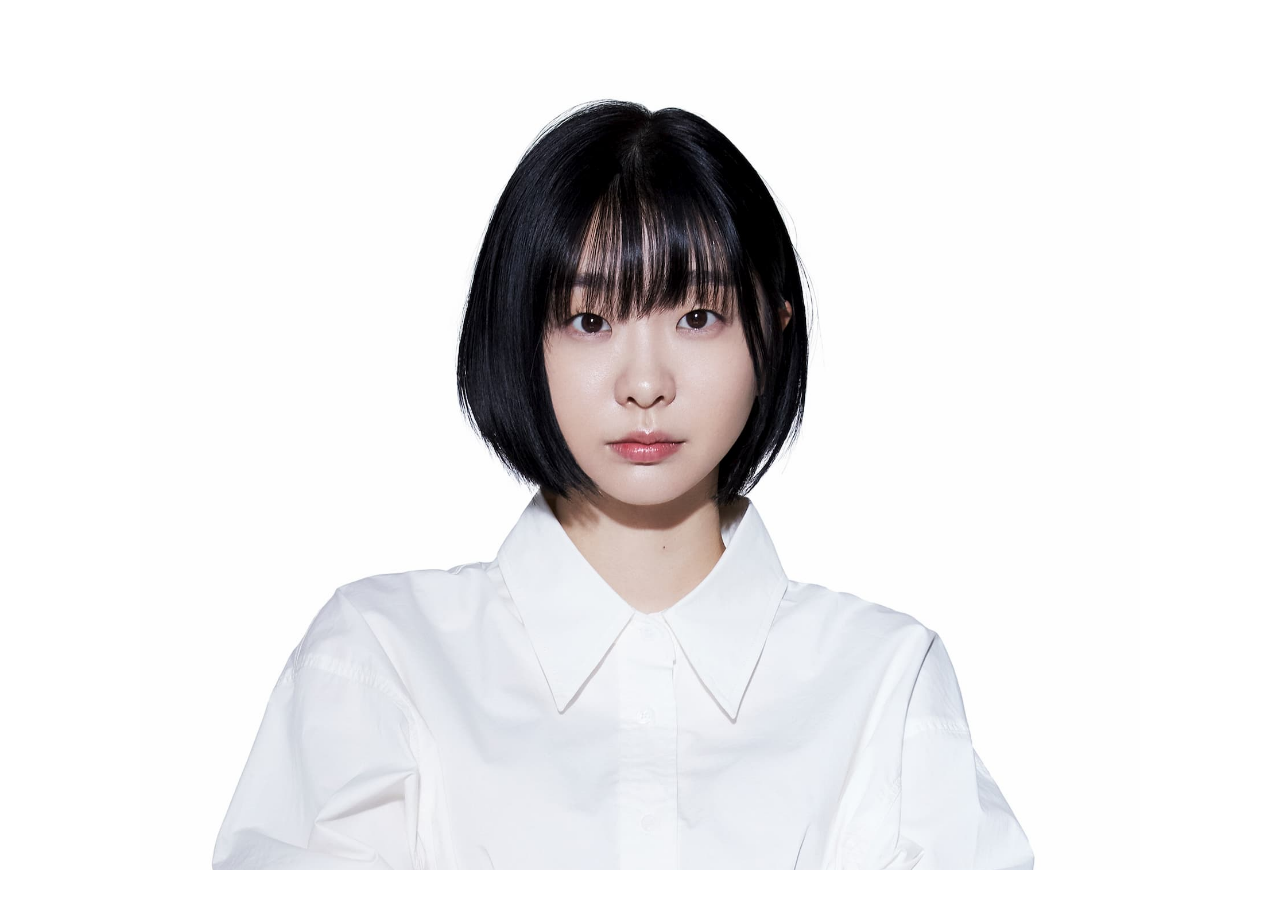
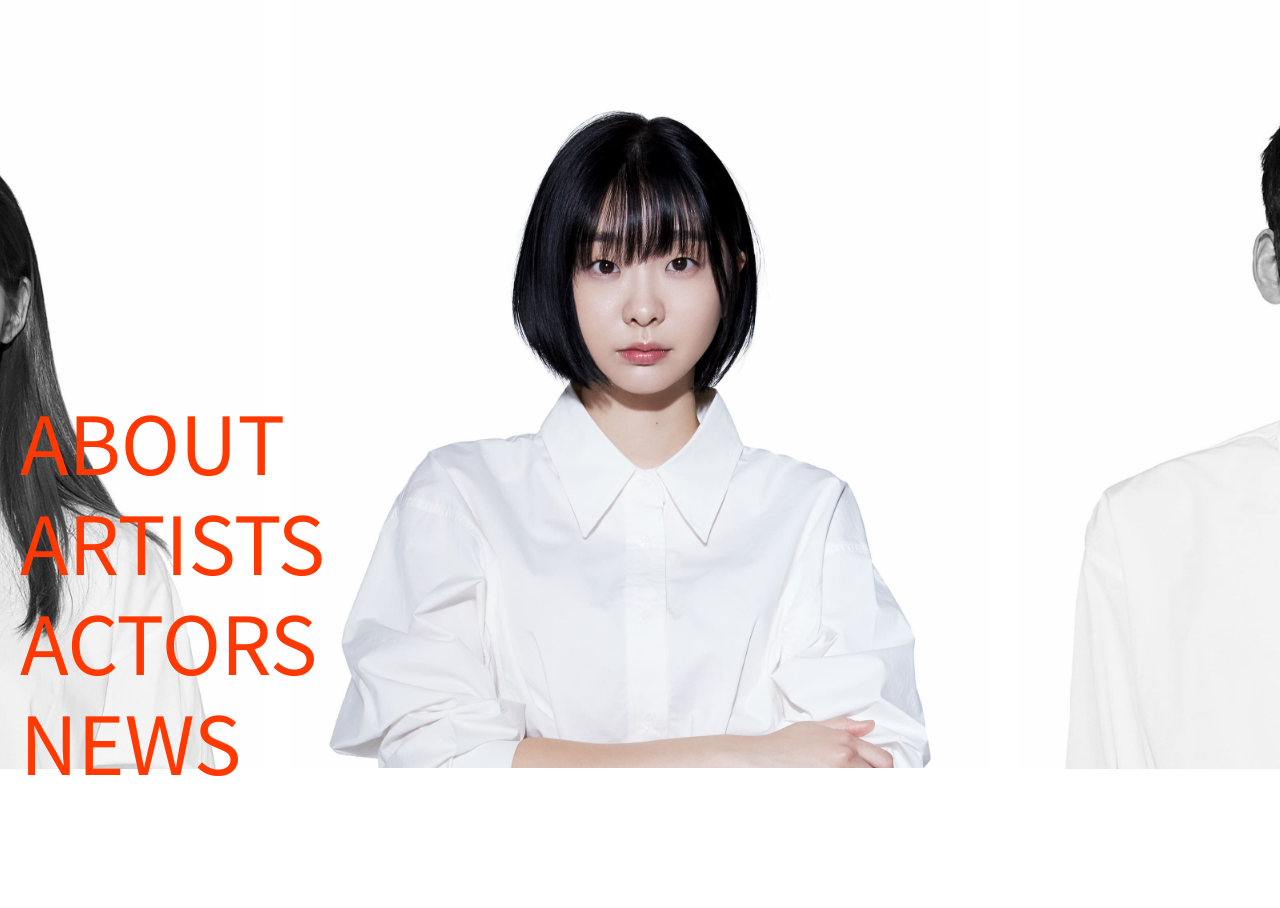
Before and after one commit to ooo3289/practice, a plain HTML site: page index.html in a window 1280 px wide. Shown: the top 908 px of the page. Drawn offline with nearby package versions, Linux system fonts and the light colour scheme; a web font is replaced by a local one.

Commit message:
일단저장

```diff
--- a/css/common.css
+++ b/css/common.css
@@ -2,3 +2,8 @@
 .blind{width: 1px;height: 1px;position: absolute;margin: -1px;overflow: hidden;clip: rect(0,0,0,0);}
 .left{float: left;}
 .right{float: right;}
+
+/* color point */
+.c_point_1 {
+    color: #FF3901 !important;
+}
--- a/css/main.css
+++ b/css/main.css
@@ -4,10 +4,10 @@
 /* font-family: 'Noto Sans KR', sans-serif; */
 /* font-family: 'STIX Two Text', serif; */
 body {
-    font-size: 16px;
-    padding-top: 70px;
+    font-size: 10px;
+    /* padding-top: 70px;  */
     font-family: 'Noto Sans KR', sans-serif;
-    color: #000;
+    color: #212121;
     letter-spacing: -0.025em;
 }
 
@@ -31,13 +31,29 @@ body {
     width: 100%;
     height: 100%;
 }
-.main_slide .swiper-slide .img_wrap {
-    position: relative;
-    width: 100%;
-    height: 100%;
+.main_slide .swiper-slide {
+    background-size: contain;
+    background-repeat: no-repeat;
 }
-.main_slide .swiper-slide .img_wrap img {
-    margin: -130px auto 0;
+.main_slide .swiper-slide.item01.swiper-slide-active {
+    background-image: url('/image/artist_01.jpg') !important;
+}
+/* .main_slide .swiper-slide.swiper-slide-active:nth-child(1) {
+    background-image: url('image/artist_01.jpg');
+} */
+/* NAV */
+nav {
+    position: absolute;
+    bottom: 0px;
+    left: 20px;
+    z-index: 200;
+}
+nav ul {}
+nav ul li {
+    margin-bottom: 20px;
+}
+nav ul li a {
     display: block;
-    width: 1000px;
+    font-size: 5rem;
+    color: #FF3901;
 }
--- a/index.html
+++ b/index.html
@@ -22,9 +22,9 @@
 <body>
     <div class="wrap">
         <header>
-            <div class="header">
+            <!-- <div class="header">
                 <nav></nav>
-            </div>
+            </div> -->
         </header>
         <main>
             <div class="main">
@@ -32,33 +32,29 @@
                 <div class="main_vis_area">
                     <div class="swiper-container main_slide">
                     <div class="swiper-wrapper">
-                        <div class="swiper-slide">
-                            <div class="img_wrap">
-                                <img src="image/artist_01.jpg" alt="배우1">
-                            </div>
+                        <div class="swiper-slide item01" style="background-image: url('image/artist_01_b.jpg');">
                         </div>
-                        <div class="swiper-slide">
-                            <div class="img_wrap">
-                                <img src="image/artist_02.jpg" alt="배우2">
-                            </div>
+                        <div class="swiper-slide item02" style="background-image: url('image/artist_02_b.jpg');">
+                        </div>item
+                        <div class="swiper-slide item03" style="background-image: url('image/artist_03_b.jpg');">
+                        </div>item
+                        <div class="swiper-slide item04" style="background-image: url('image/artist_04_b.jpg');">
+                        </div>item
+                        <div class="swiper-slide item05" style="background-image: url('image/artist_05_b.jpg');">
                         </div>
-                        <div class="swiper-slide">
-                            <div class="img_wrap">
-                                <img src="image/artist_03.jpg" alt="배우3">
-                            </div></div>
-                        <div class="swiper-slide">
-                            <div class="img_wrap">
-                                <img src="image/artist_04.jpg" alt="배우4">
-                            </div></div>
-                        <div class="swiper-slide">
-                            <div class="img_wrap">
-                                <img src="image/artist_05.jpg" alt="배우5">
-                            </div></div>
                     </div>
                     <div class="arr_next"></div>
                     <div class="arr_prev"></div>
                     </div>
                 </div>
+                <nav>
+                    <ul>
+                        <li><a href="#">ABOUT</a></li>
+                        <li><a href="#">ARTISTS</a></li>
+                        <li><a href="#">ACTORS</a></li>
+                        <li><a href="#">NEWS</a></li>
+                    </ul>
+                </nav>
                 </div>
             <div class="section sec2"></div>
             <div class="section sec3"></div>
--- a/js/script.js
+++ b/js/script.js
@@ -1,6 +1,14 @@
 window.onload = function(){
     var swiper = new Swiper(".main_slide", {
         loop: true,
+        slidesPerView: 1.8,
+        speed:4000,
+        // autoplay: {
+        //   delay: 0,
+        //   disableOnInteraction: false,
+        // },
+        spaceBetween:30,
+        centeredSlides:true,
         navigation: {
           nextEl: ".main_slide .arr_next",
           prevEl: ".main_slide .arr_prev",
```
Also changed, not shown: image/artist_01_b.jpg (added), image/artist_02_b.jpg (added), image/artist_03_b.jpg (added), image/artist_04_b.jpg (added), image/artist_05_b.jpg (added).
